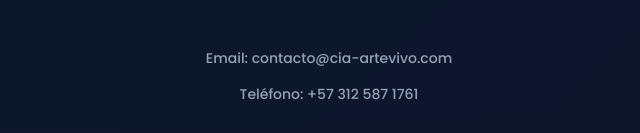
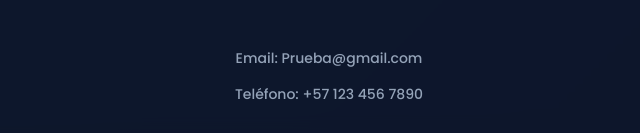
Before and after one commit to nicocamagic/CIA_Arte_y_Vida_Pueba_2, a plain HTML site: page index.html in a window 1280 px wide. Shown: the part 2066-2199 px from the top of the page, 311-951 px from the left. Drawn offline with Linux system fonts and the light colour scheme.

Commit message:
cambio de numero y gmail

```diff
--- a/index.html
+++ b/index.html
@@ -353,14 +353,17 @@
                     <div class="galeria-videos">
                         <video controls loop src="img/Entrevista-Filbo.mp4" type="video/mp4"></video>
                         <video controls loop src="Videos/lalamachuca.mp4" type="video/mp4"></video>
-                        <div id="video-container" style="position: relative; width: 560px; height: 315px; margin: auto;">
-                        <img src="img/Luci-Lila.png" alt="Miniatura del conversatorio FILBO" style="width: 100%; height: 100%; object-fit: cover; border-radius: 12px; cursor: pointer;" onclick="mostrarVideo()">
+                        <div id="video-container"
+                            style="position: relative; width: 560px; height: 315px; margin: auto;">
+                            <img src="img/Luci-Lila.png" alt="Miniatura del conversatorio FILBO"
+                                style="width: 100%; height: 100%; object-fit: cover; border-radius: 12px; cursor: pointer;"
+                                onclick="mostrarVideo()">
                         </div>
 
                         <script>
-                        function mostrarVideo() {
-                            const container = document.getElementById('video-container');
-                            container.innerHTML = `
+                            function mostrarVideo() {
+                                const container = document.getElementById('video-container');
+                                container.innerHTML = `
                             <iframe
                                 src="https://drive.google.com/file/d/1oMfOYNwG6f1fJ42onartlg53zGLy-3Di/preview"
                                 width="560"
@@ -371,7 +374,7 @@
                                 style="border-radius: 12px;">
                             </iframe>
                             `;
-                        }
+                            }
                         </script>
 
 
@@ -488,8 +491,8 @@
         <footer>
             <p>&copy; 2025 CIA - Compañía Arte y Vida. Todos los derechos reservados.</p>
             <br>
-            <p>Email: contacto@cia-artevivo.com</p>
-            <p>Teléfono: +57 312 587 1761</p>
+            <p>Email: Prueba@gmail.com</p>
+            <p>Teléfono: +57 123 456 7890</p>
         </footer>
 
         <script>
```
